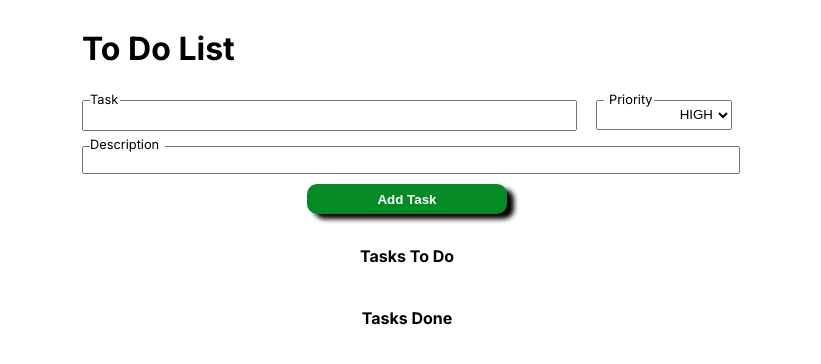
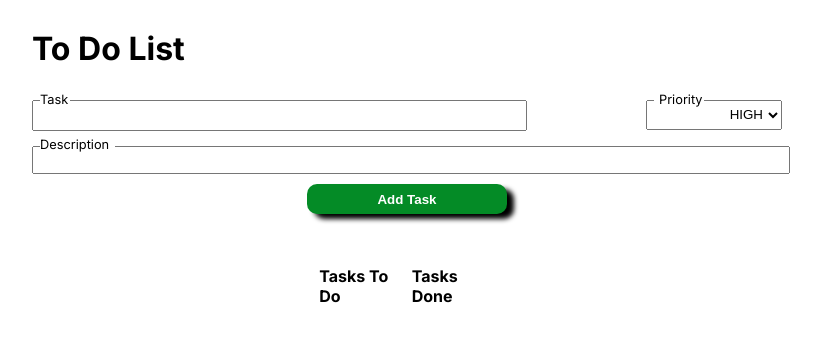
Before and after one commit to sergioajiki/simple-todo-list-front, a Next.js app: page / in a window 1280 px wide. Shown: the top 364 px of the page, without its empty margins (233-1054 px from the left). Built offline with nearby package versions, Linux system fonts and the light colour scheme; no server answers.

Commit message:
feat: getBackgroundColor

```diff
--- a/src/app/components/TaskInfoCard.tsx
+++ b/src/app/components/TaskInfoCard.tsx
@@ -1,5 +1,5 @@
 'use client';
-import { TaskList } from "../types/propsTask";
+import { Priority, TaskList, TaskStyles } from "../types/propsTask";
 import { deleteTaskFromApi, updateTaskDoneFromApi, updateTaskInProgressFromApi } from "../services/api";
 import { TaskContext } from "../context/TaskContextProvider";
 import { useContext } from "react";
@@ -35,17 +35,30 @@ export default function TaskInfoCard({ taskList }: TaskList) {
         setTaskLoaded(false);
         // console.log(response);
     }
-
+    const getBackgroundColor = (priority: Priority) => {
+        const taskStyles: TaskStyles = {
+        "HIGH": {
+            backgroundColor :  "red"
+        },
+       "MEDIUM" : {
+            backgroundColor: "orange"
+        },
+        "LOW" : {
+            backgroundColor: "yellow"
+        }
+            }
+        return taskStyles[priority] ? taskStyles[priority].backgroundColor : "white" ;
+     }
     return (
         <>
             {taskList.map(task => (
-                <div key={task.id} className="card">
+                <div key={task.id} className="card" style={{ backgroundColor: getBackgroundColor(task.priority as Priority)}}>
                     <span className="lineOne">
-                        <span className="taskName"> {task.taskName}</span>
+                        <span className="taskName">{task.taskName}</span>
                         <span className="cardR">
                             <span className="cdatePriority">
                                 <span>{task.taskCreationDate.toString()}</span>
-                                <span>{task.priority} </span>
+                                {/* <span>{task.priority} </span> */}
                             </span>
                             <span className="buttons">
                                 {
--- a/src/app/components/TodoList.tsx
+++ b/src/app/components/TodoList.tsx
@@ -41,10 +41,20 @@ export default function TodoList() {
     <>
       <div className="todoList">
         <AddTaskCard />
-        <h4>Tasks To Do</h4>
-        <TaskInfoCard taskList={taskInProgress} />
-        <h4>Tasks Done</h4>
-        <TaskInfoCard taskList={taskDone} />
+        <div className="tasks">
+
+          <span className="inProgress">
+            <h4>Tasks To Do</h4>
+            <TaskInfoCard taskList={taskInProgress} />
+          </span>
+
+          <span className="done">
+            <h4>Tasks Done</h4>
+            <TaskInfoCard taskList={taskDone} />
+          </span>
+
+        </div>
+
       </div>
     </>
   )
--- a/src/app/styles/AddTaskCard.css
+++ b/src/app/styles/AddTaskCard.css
@@ -99,6 +99,7 @@
     width: 200px;
     height: 30px;
     margin-top: 10px;
+    margin-bottom: 20px;
     border-radius: 10px;
     border: none;
     background-color: rgb(4, 139, 38);
@@ -114,6 +115,7 @@
     width: 200px;
     height: 30px;
     margin-top: 10px;
+    margin-bottom: 20px;
     border-radius: 10px;
     border: none;
     background-color: rgb(3, 85, 23);
@@ -127,6 +129,7 @@
     width: 200px;
     height: 30px;
     margin-top: 10px;
+    margin-bottom: 20px;
     border-radius: 10px;
     border: none;
     background-color: rgb(165, 74, 22);
--- a/src/app/styles/TaskInfoCard.css
+++ b/src/app/styles/TaskInfoCard.css
@@ -1,15 +1,14 @@
 .card {
+    align-items: left;
     background-color: rgb(221, 234, 250)  ;
     border-radius: 10px;
     display: flex;
+    height: 75px;
     flex-direction: column;
-    align-items: left;
+    font-size: 1rem;
     justify-content: flex-start;
-    font-size: 1rem;
     margin-bottom: 5px;
-    height: 40px;
     padding: 5px;
-    font-size: 0.9rem;
     width: 100%;
 }
 
@@ -20,34 +19,33 @@
 }
 
 .lineOne {
+    align-items: center;
     display: flex;
     flex-direction: row;
     justify-content: space-between;
-    align-items: center;
 }
 
 .cardR {
-    margin-right: 5px;
+    align-items: center;
     display: flex;
-    width: 210px;
     flex-direction: row;
     justify-content: space-between;
-    align-items: center;
+    margin-right: 5px;
+    width: 190px;
 }
 
 .cdatePriority {
+    align-items: center;
+    display: flex;
+    font-size: 0.8rem;
+    flex-direction: row;
     margin-right:10px;
-    display: flex;
-    width: 145px;
-    flex-direction: row;
     justify-content: space-between;
-    align-items: center;
+    width: 130px;
 }
 
-.descDateDone {
-    display: flex;
-    justify-content: space-between;
-    margin-right: 5px;
+.buttons {
+    width: 52px;
 }
 
 .buttonInCard {
@@ -57,3 +55,9 @@
     background-color: transparent;
     cursor: pointer;
 }
+
+.descDateDone {
+    display: flex;
+    justify-content: space-between;
+    margin-right: 5px;
+}
--- a/src/app/styles/TodoList.css
+++ b/src/app/styles/TodoList.css
@@ -1,7 +1,21 @@
 .todoList {
-    width: 650px;
-    height: 100%;
+    width: 750px;
+    height: 90%;
     display: flex;
     flex-direction: column;
     align-items: center;
 }
+
+.tasks {
+    display: flex;
+    flex-direction: row;
+    justify-content: space-around;
+}
+
+.inProgress {
+    width: 45%;
+}
+
+.done {
+    width: 45%;
+}
--- a/src/app/types/propsTask.tsx
+++ b/src/app/types/propsTask.tsx
@@ -1,4 +1,10 @@
 export type Priority = "HIGH" | "MEDIUM" | "LOW";
+
+export type TaskStyles = {
+    "HIGH": { backgroundColor: string },
+    "MEDIUM": { backgroundColor: string },
+    "LOW": { backgroundColor: string }
+}
 
 export type Task = {
     id: number;
```
